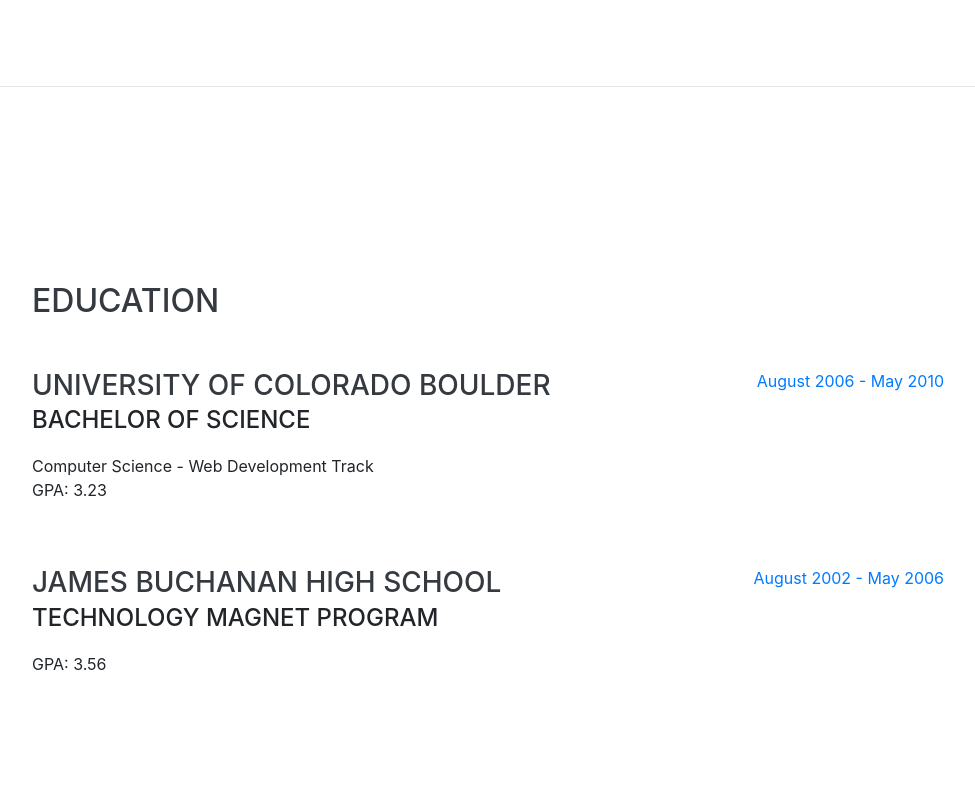
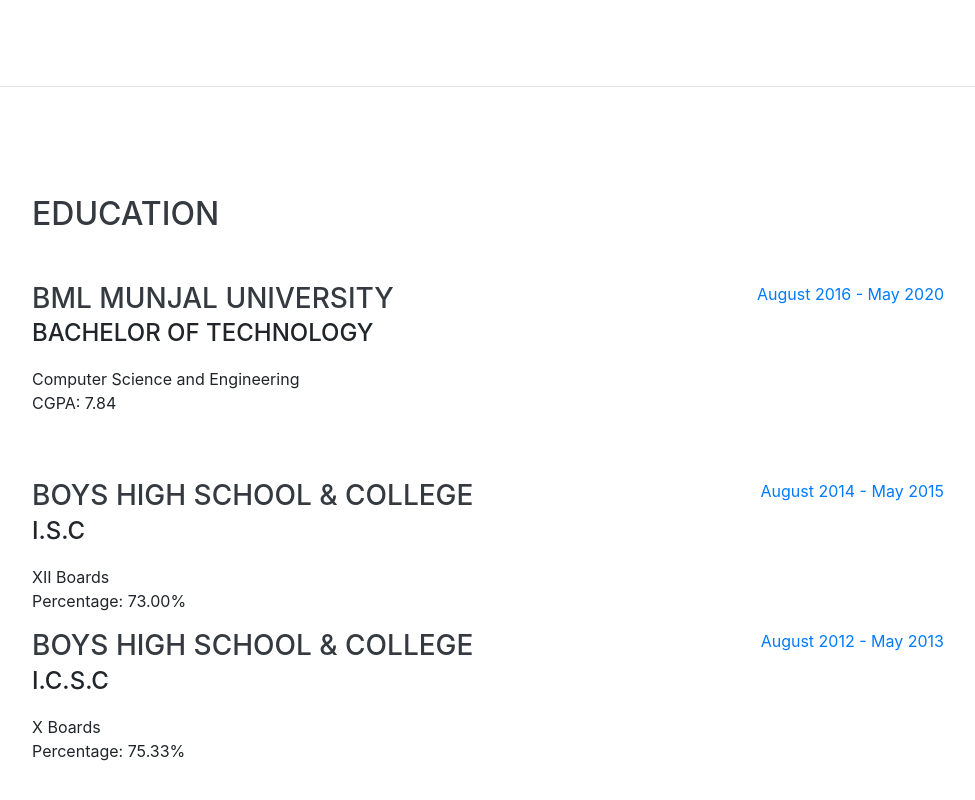
Before and after one commit to aditya-verma/aditya-verma.github.io, a website with bundled scripts: page index.html in a window 1280 px wide. Shown: the part 1515-2315 px from the top of the page, without its empty margins (288-1263 px from the left). Built offline with nearby package versions, Linux system fonts and the light colour scheme; a web font is replaced by a local one.

Commit message:
Update index.html
Education updated

```diff
--- a/index.html
+++ b/index.html
@@ -113,24 +113,37 @@
 
         <div class="resume-item d-flex flex-column flex-md-row justify-content-between mb-5">
           <div class="resume-content">
-            <h3 class="mb-0">University of Colorado Boulder</h3>
-            <div class="subheading mb-3">Bachelor of Science</div>
-            <div>Computer Science - Web Development Track</div>
-            <p>GPA: 3.23</p>
+            <h3 class="mb-0">BML Munjal University</h3>
+            <div class="subheading mb-3">Bachelor of Technology</div>
+            <div>Computer Science and Engineering</div>
+            <p>CGPA: 7.84</p>
           </div>
           <div class="resume-date text-md-right">
-            <span class="text-primary">August 2006 - May 2010</span>
+            <span class="text-primary">August 2016 - May 2020</span>
           </div>
         </div>
 
         <div class="resume-item d-flex flex-column flex-md-row justify-content-between">
           <div class="resume-content">
-            <h3 class="mb-0">James Buchanan High School</h3>
-            <div class="subheading mb-3">Technology Magnet Program</div>
-            <p>GPA: 3.56</p>
+            <h3 class="mb-0">Boys High School & College</h3>
+            <div class="subheading mb-3">I.S.C</div>
+            <div>XII Boards</div>
+            <p>Percentage: 73.00%</p>
           </div>
           <div class="resume-date text-md-right">
-            <span class="text-primary">August 2002 - May 2006</span>
+            <span class="text-primary">August 2014 - May 2015</span>
+          </div>
+        </div>
+
+        <div class="resume-item d-flex flex-column flex-md-row justify-content-between">
+          <div class="resume-content">
+            <h3 class="mb-0">Boys High School & College</h3>
+            <div class="subheading mb-3">I.C.S.C</div>
+            <div>X Boards</div>
+            <p>Percentage: 75.33%</p>
+          </div>
+          <div class="resume-date text-md-right">
+            <span class="text-primary">August 2012 - May 2013</span>
           </div>
         </div>
 
```
